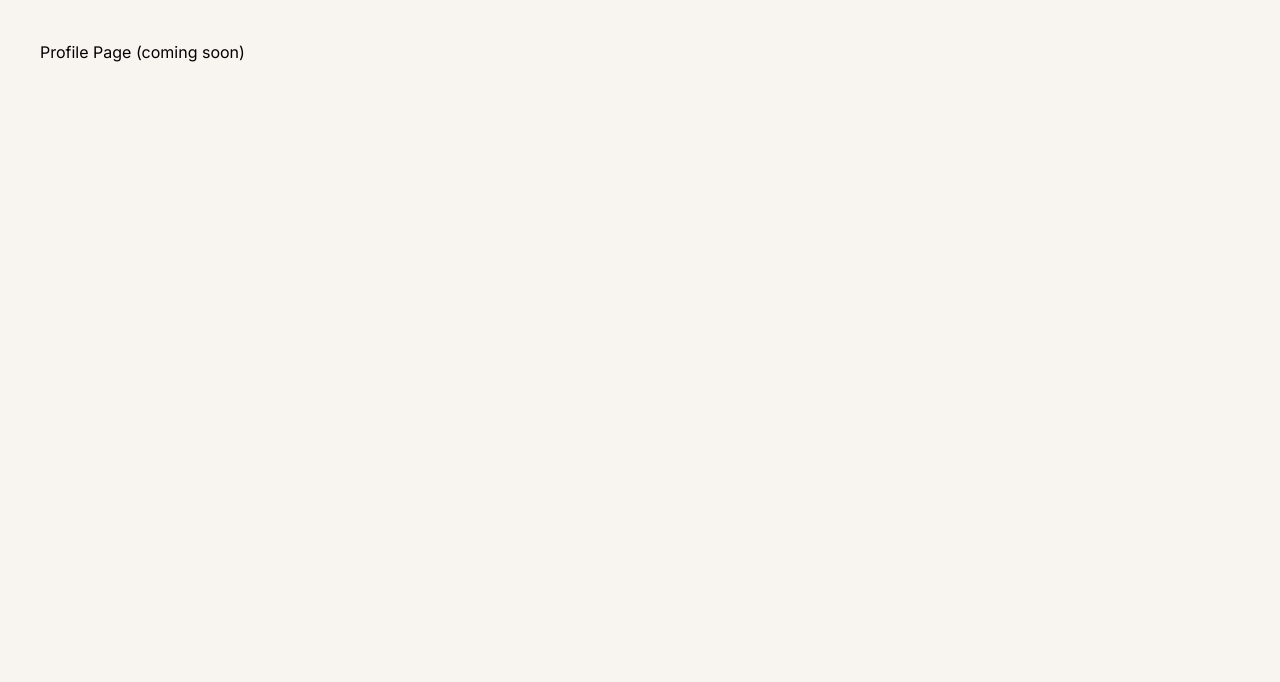
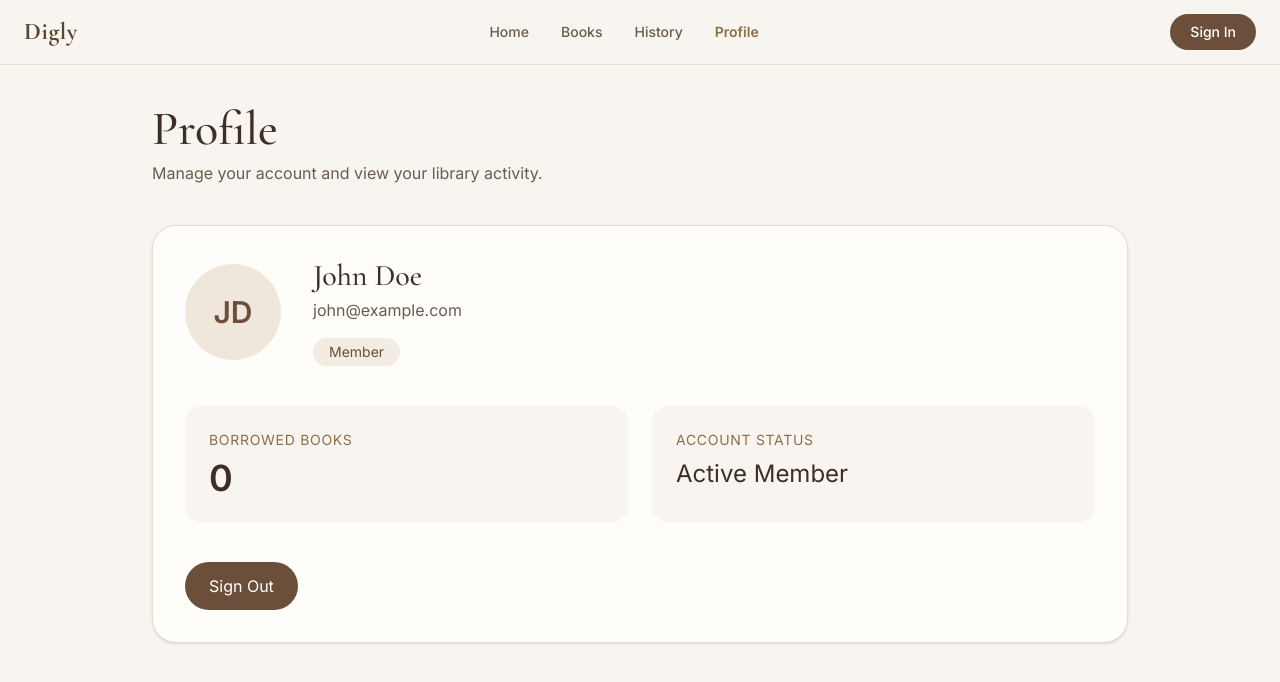
Before and after one commit to Hanifahst/Digly, a React app in the folder frontend/: page /profile in a window 1280 px wide. Shown: the top 682 px of the page. Built offline with nearby package versions, Linux system fonts and the light colour scheme; the HTML template or start-up script is replaced by a standard one.

Commit message:
feat: add member profile page

```diff
--- a/frontend/src/App.jsx
+++ b/frontend/src/App.jsx
@@ -5,6 +5,7 @@ import BookDetail from "./pages/BookDetail/BookDetail";
 import Login from "./pages/auth/Login";
 import Register from "./pages/auth/Register";
 import History from "./pages/member/History/History";
+import Profile from "./pages/member/Profile/Profile";
 
 function App() {
   return (
@@ -13,7 +14,7 @@ function App() {
       <Route path="/books" element={<Books />} />
       <Route path="/books/:id" element={<BookDetail />} />
       <Route path="/history" element={<History />} />
-      <Route path="/profile" element={<div className="p-10">Profile Page (coming soon)</div>} />
+      <Route path="/profile" element={<Profile />} />
       <Route path="/login" element={<Login />} />
       <Route path="/register" element={<Register />} />
     </Routes>
--- a/frontend/src/pages/member/Books/Books.jsx
+++ b/frontend/src/pages/member/Books/Books.jsx
@@ -6,7 +6,6 @@ import { useBorrow } from "../../../context/BorrowContext";
 
 function Books() {
   const [searchQuery, setSearchQuery] = useState("");
-const { borrowBook, isBorrowed } = useBorrow();
 
   const filteredBooks = books.filter((book) => {
     return (
--- /dev/null
+++ b/frontend/src/pages/member/Profile/Profile.jsx
@@ -0,0 +1,86 @@
+import Navbar from "../../../components/layout/Navbar/Navbar";
+import { useBorrow } from "../../../context/BorrowContext";
+
+function Profile() {
+  const { borrowedBooks } = useBorrow();
+
+  return (
+    <>
+      <Navbar />
+
+      <main className="min-h-screen bg-[#F8F5F0]">
+        <div className="mx-auto max-w-5xl px-6 py-10">
+          <div className="mb-10">
+            <h1
+              className="text-5xl text-[#3E2F26]"
+              style={{ fontFamily: '"Cormorant Garamond", serif' }}
+            >
+              Profile
+            </h1>
+
+            <p className="mt-2 text-[#6B5B4D]">
+              Manage your account and view your library activity.
+            </p>
+          </div>
+
+          <div className="rounded-3xl border border-[#E7DDD0] bg-[#FFFDF9] p-8 shadow-sm">
+            <div className="flex flex-col gap-8 md:flex-row md:items-center">
+              <div className="flex h-24 w-24 items-center justify-center rounded-full bg-[#EFE7DC] text-3xl font-semibold text-[#6B4F3A]">
+                JD
+              </div>
+
+              <div className="flex-1">
+                <h2
+                  className="text-3xl text-[#3E2F26]"
+                  style={{ fontFamily: '"Cormorant Garamond", serif' }}
+                >
+                  John Doe
+                </h2>
+
+                <p className="mt-1 text-[#6B5B4D]">
+                  john@example.com
+                </p>
+
+                <span className="mt-4 inline-block rounded-full bg-[#F3ECE2] px-4 py-1 text-sm text-[#6B4F3A]">
+                  Member
+                </span>
+              </div>
+            </div>
+
+            <div className="mt-10 grid gap-6 md:grid-cols-2">
+              <div className="rounded-2xl bg-[#F8F5F0] p-6">
+                <p className="text-sm uppercase tracking-wider text-[#8B6F47]">
+                  Borrowed Books
+                </p>
+
+                <h3 className="mt-2 text-4xl font-semibold text-[#3E2F26]">
+                  {borrowedBooks.length}
+                </h3>
+              </div>
+
+              <div className="rounded-2xl bg-[#F8F5F0] p-6">
+                <p className="text-sm uppercase tracking-wider text-[#8B6F47]">
+                  Account Status
+                </p>
+
+                <h3 className="mt-2 text-2xl text-[#3E2F26]">
+                  Active Member
+                </h3>
+              </div>
+            </div>
+
+            <div className="mt-10">
+              <button
+                className="rounded-full bg-[#6B4F3A] px-6 py-3 text-white transition hover:bg-[#5A4230]"
+              >
+                Sign Out
+              </button>
+            </div>
+          </div>
+        </div>
+      </main>
+    </>
+  );
+}
+
+export default Profile;
```
